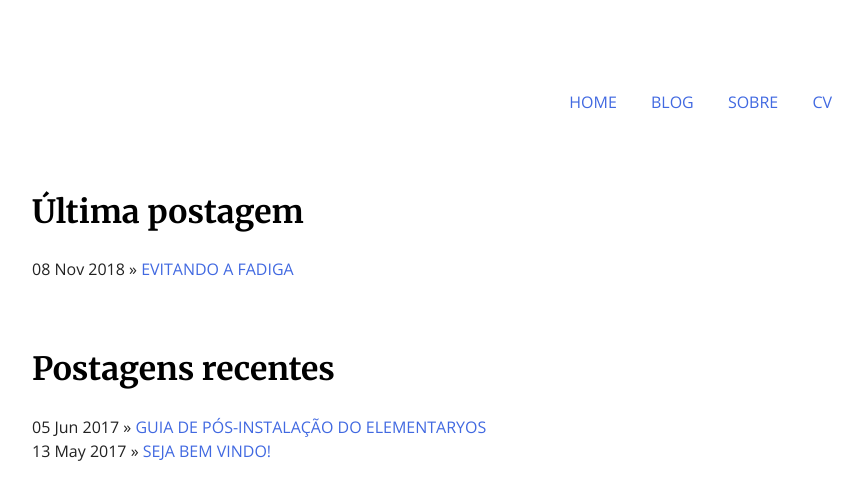
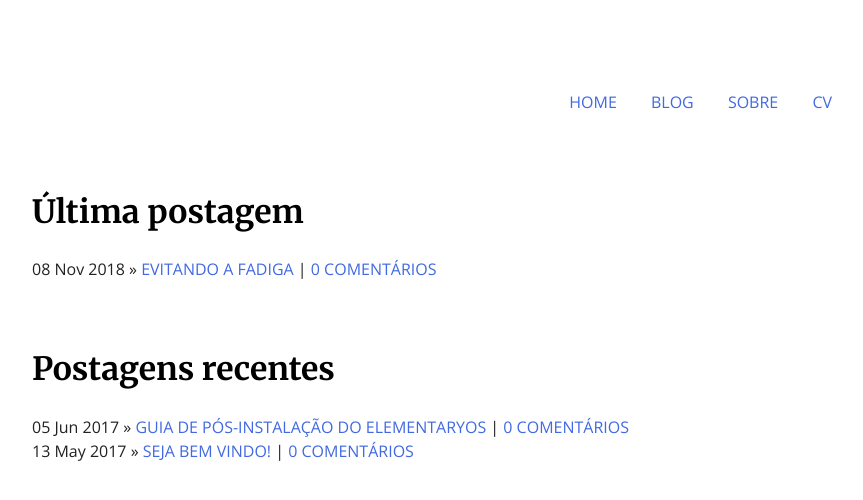
Before and after one commit to tassan/tassan.github.io, a Jekyll site: the page built from index.html, in a window 1280 px wide. Shown: the top 500 px of the page, without its empty margins (208-1071 px from the left). Built offline with Jekyll 4.4.1, drawn with Linux system fonts in a browser that asks for light colours; nearby versions of some CDN libraries; comment, search, counter and statistics services are not loaded.

Commit message:
comments count on listed posts

```diff
--- a/index.html
+++ b/index.html
@@ -5,10 +5,10 @@ title: Flávio Tassan
 <div class="blurb">
     <h1>Última postagem</h1>
     {% for post in site.posts limit:1 %}
-    <span>{{ post.date | date_to_string }}</span> » <a href="{{ post.url }}" title="{{ post.title }}">{{ post.title }}</a> <br>
+    <span>{{ post.date | date_to_string }}</span> » <a href="{{ post.url }}" title="{{ post.title }}">{{ post.title }}</a> | <a href="{{ post.url }}#disqus_thread" data-disqus-identifier="{{post.id}}">0 comentários</a> <br>
     {% endfor %}
     <h1>Postagens recentes</h1>
     {% for post in site.posts offset:1 limit:2 %}
-    <span>{{ post.date | date_to_string }}</span> » <a href="{{ post.url }}" title="{{ post.title }}">{{ post.title }}</a> <br>
+    <span>{{ post.date | date_to_string }}</span> » <a href="{{ post.url }}" title="{{ post.title }}">{{ post.title }}</a> | <a href="{{ post.url }}#disqus_thread" data-disqus-identifier="{{post.id}}">0 comentários</a> <br>
     {% endfor %}
 </div>
```
